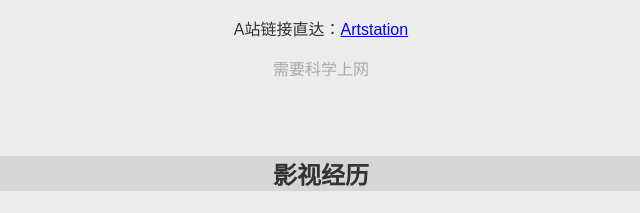
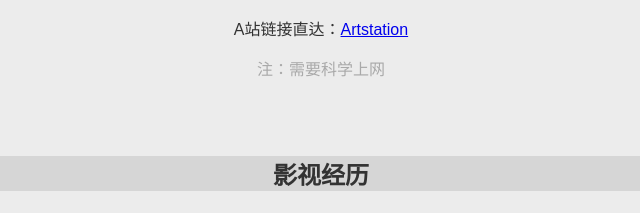
Before and after one commit to Virus408/p, a plain HTML site: page index.html in a window 1280 px wide. Shown: the part 1630-1843 px from the top of the page, 279-919 px from the left. Drawn offline with Linux system fonts and the light colour scheme.

Commit message:
index.html

```diff
--- a/index.html
+++ b/index.html
@@ -174,7 +174,7 @@
         <section id="works">
             <h2>作品展示</h2>
             <p>A站链接直达：<a href="https://s3an.artstation.com/" target="_blank">Artstation</a></p>
-            <p style="color: darkgray;">需要科学上网</p>
+            <p style="color: darkgray;">注：需要科学上网</p>
         </section>
 
 
```
